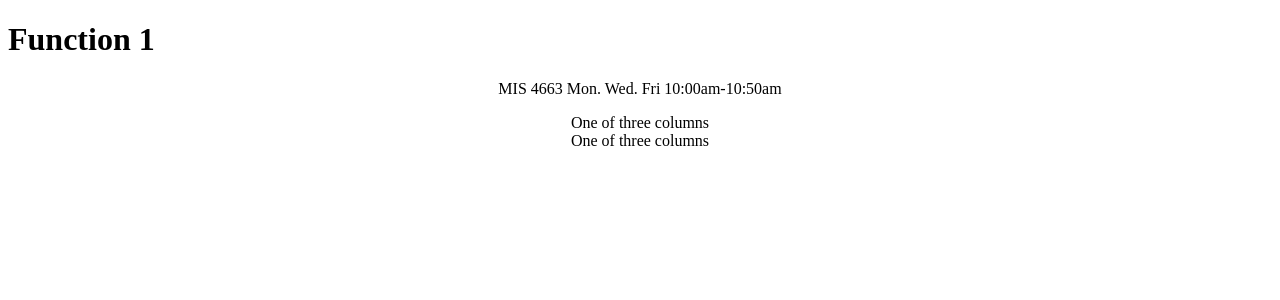
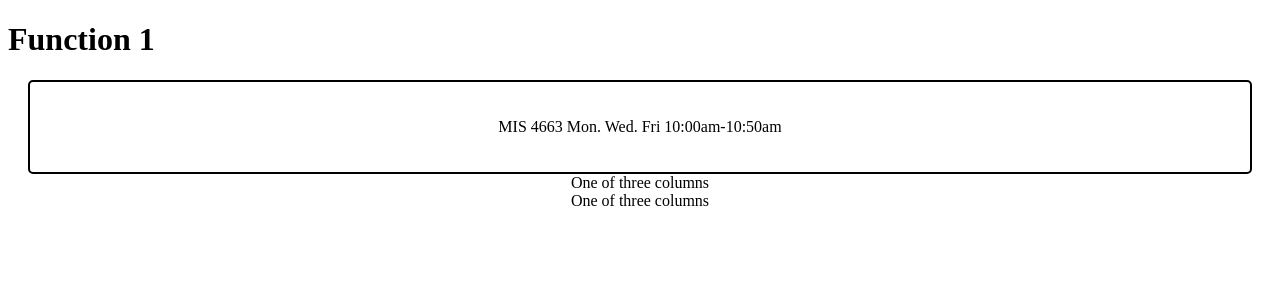
Before and after one commit to bellagordon/MIS4013HW5, a PHP site: page /func2.php in a window 1280 px wide. Shown: the top 300 px of the page. Run offline with PHP 8.4, Linux system fonts and the light colour scheme.

Commit message:
Update func2.php

```diff
--- a/func2.php
+++ b/func2.php
@@ -23,7 +23,7 @@
     <h1>Function 1</h1>
     <div class="container text-center">
         <div class="row align-items-start">
-            <div class="col">
+            <div class="col border-column">
                 <p id="class1"></p>
                 <script>
                     const class1 = {
```
